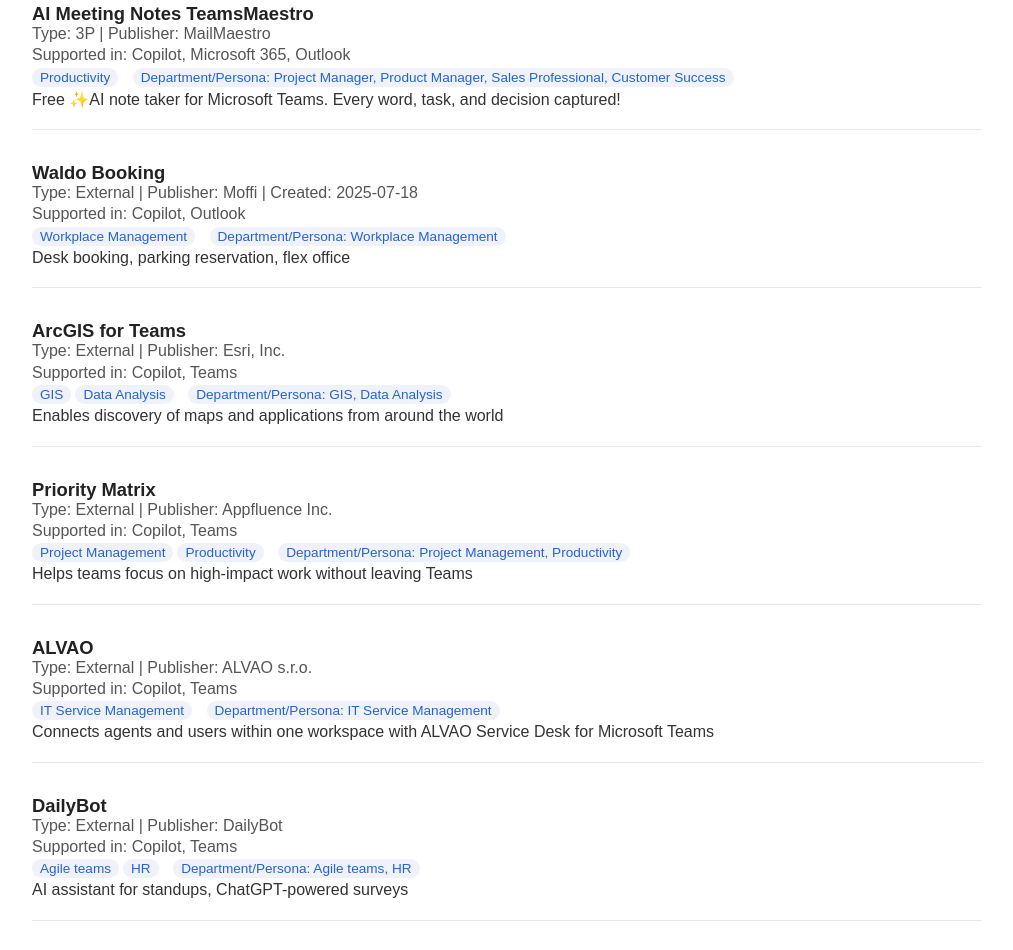
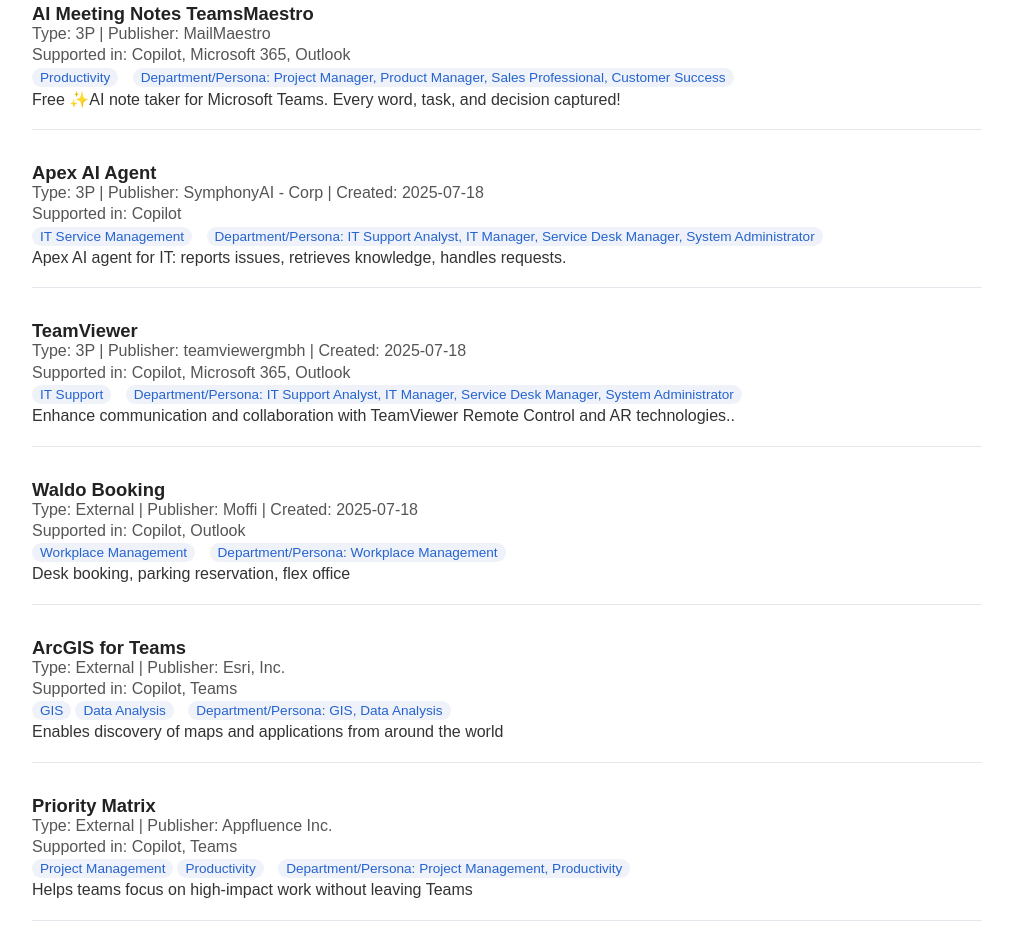
Before and after one commit to alexc-MSFT/copilot-agent-directory, a plain HTML site: page agents.html in a window 1280 px wide. Shown: the part 878-1828 px from the top of the page, without its empty margins (40-1053 px from the left). Drawn offline with Linux system fonts and the light colour scheme.

Commit message:
Update agents.html

```diff
--- a/agents.html
+++ b/agents.html
@@ -110,6 +110,24 @@
                     <span class="agent-persona">Department/Persona: Project Manager, Product Manager, Sales Professional, Customer Success</span>
                 </div>
                 <div class="agent-desc">Free ✨AI note taker for Microsoft Teams. Every word, task, and decision captured!</div>
+            </li>
+                 <li>
+                <div class="agent-title">Apex AI Agent</div>
+                <div class="agent-meta">Type: 3P | Publisher: SymphonyAI - Corp | Created: 2025-07-18</div>
+                <div class="agent-meta">Supported in: Copilot</div>
+                <div class="agent-tags"><span>IT Service Management</span>
+                    <span class="agent-persona">Department/Persona: IT Support Analyst, IT Manager, Service Desk Manager, System Administrator</span>
+                </div>
+                <div class="agent-desc">Apex AI agent for IT: reports issues, retrieves knowledge, handles requests.</div>
+            </li>
+                <li>
+                <div class="agent-title">TeamViewer</div>
+                <div class="agent-meta">Type: 3P | Publisher: teamviewergmbh | Created: 2025-07-18</div>
+                <div class="agent-meta">Supported in: Copilot, Microsoft 365, Outlook</div>
+                <div class="agent-tags"><span>IT Support</span>
+                    <span class="agent-persona">Department/Persona: IT Support Analyst, IT Manager, Service Desk Manager, System Administrator</span>
+                </div>
+                <div class="agent-desc">Enhance communication and collaboration with TeamViewer Remote Control and AR technologies..</div>
             </li>
             <li>
                 <div class="agent-title">Waldo Booking</div>
```
